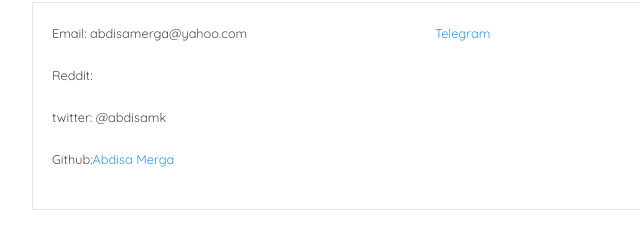
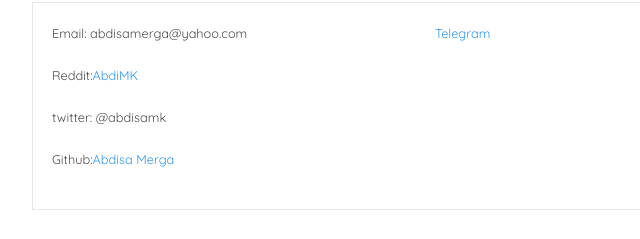
Before and after one commit to abdimk/abdimk.github.io, a plain HTML site: page index.html in a window 1280 px wide. Shown: the part 1664-1903 px from the top of the page, 355-995 px from the left. Drawn offline with nearby package versions, Linux system fonts and the light colour scheme; files whose address does not match are found by name; a web font is replaced by a local one.

Commit message:
Update index.html

```diff
--- a/index.html
+++ b/index.html
@@ -326,7 +326,7 @@ Copyright &copy;<script>document.write(new Date().getFullYear());</script> All r
 <div class="col-md-6">
 <p>Email: abdisamerga@yahoo.com
 <p>
-Reddit:<a href='https://www.reddit.com/user/abdiMK'></a>
+Reddit:<a href='https://www.reddit.com/user/abdiMK'>AbdiMK</a>
 </p>
 <p>
 twitter: @abdisamk
```
